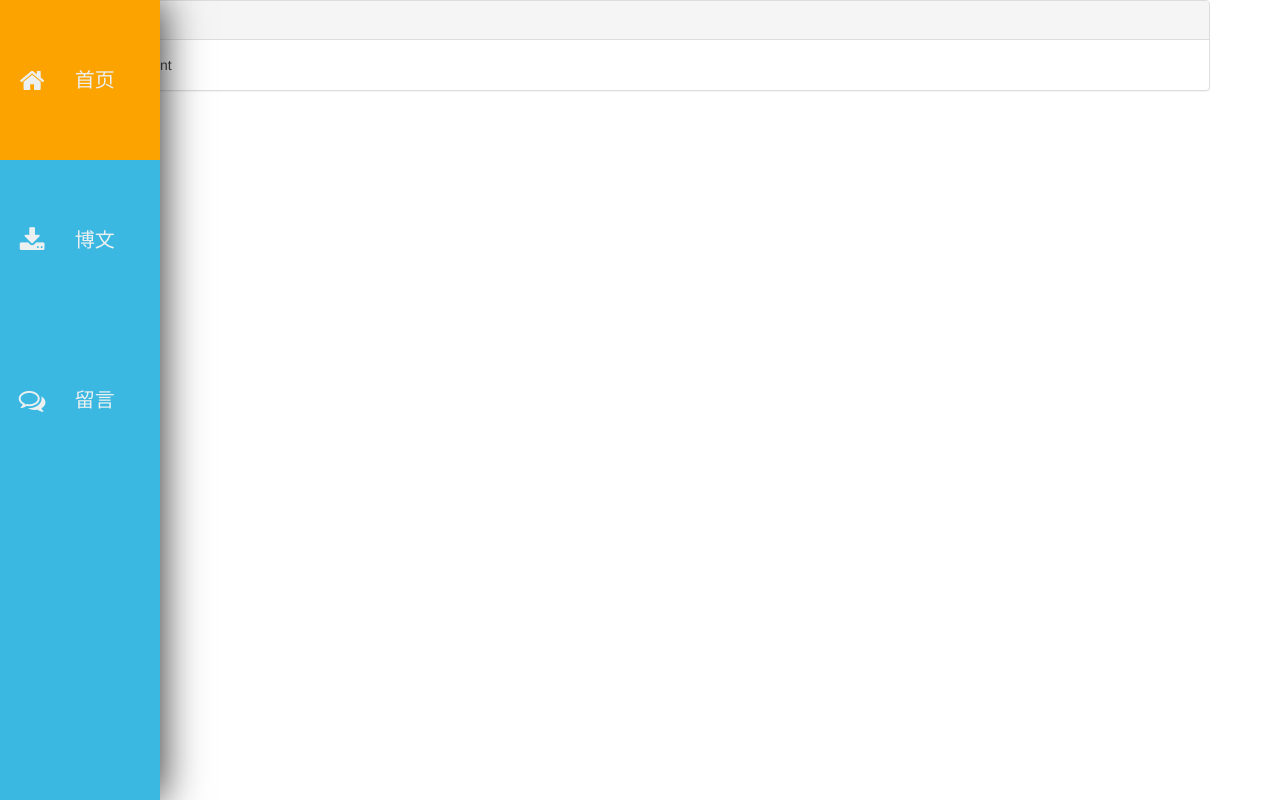
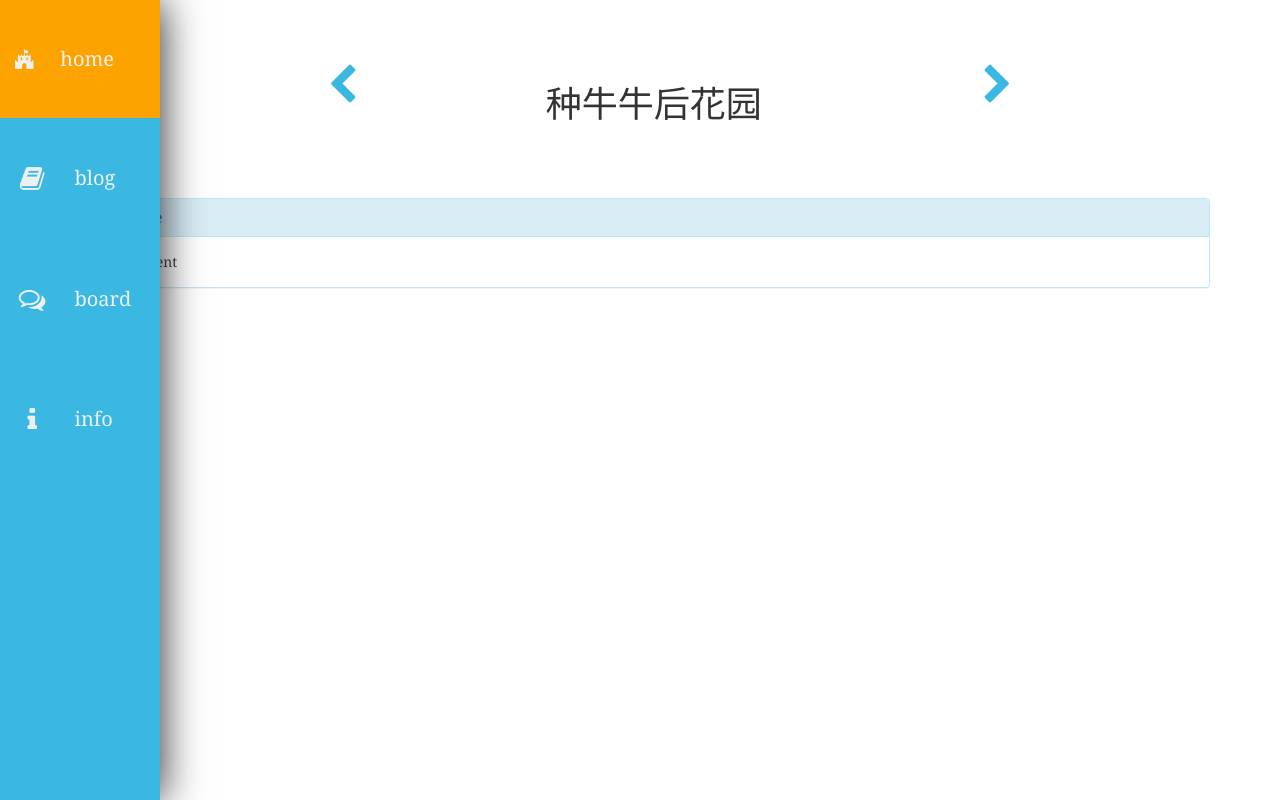
Before and after one commit to jinJoker/meanBlog, a website: page client/views/index.html in a window 1280 px wide. Drawn offline with nearby package versions, Linux system fonts and the light colour scheme.

Commit message:
add title & shadow

```diff
--- a/client/css/style.css
+++ b/client/css/style.css
@@ -1,3 +1,7 @@
+body {
+    font-family: museo-slab, Georgia, "Times New Roman", Times, serif;
+}
+
 .jin-shadow:hover {
     box-shadow:1px 1px 40px #292929;
 }
@@ -5,3 +9,20 @@
 .jin-margin {
     margin: 0 auto;
 }
+
+.jin-algn-left {
+    margin-left: auto;
+}
+
+.jin-algn-right {
+    margin-right: auto;
+}
+
+.jin-font-blue {
+    color: #3bb8e1;
+}
+
+.jin-title-margin {
+    margin-top: 5%;
+    margin-bottom: 5%;
+}
--- a/client/views/index.html
+++ b/client/views/index.html
@@ -18,27 +18,39 @@
             <ul class="nav navbar-nav">
                 <li>
                     <a href>
-                        <i class="fa fa-fw fa-lg fa-home"></i>
-                        <span>首页</span>
+                        <i class="fa fa-fort-awesome"></i>
+                        <span>home</span>
                     </a>
                 </li>
                 <li>
                     <a href>
-                        <i class="fa fa-fw fa-lg fa-download "></i>
-                        <span>博文</span>
+                        <i class="fa fa-fw fa-lg fa-book "></i>
+                        <span>blog</span>
                     </a>
                 </li>
                 <li>
                     <a href>
                         <i class="fa fa-fw fa-lg fa-comments-o"></i>
-                        <span>留言</span>
+                        <span>board</span>
+                    </a>
+                </li>
+                <li>
+                    <a href>
+                        <i class="fa fa-fw fa-lg fa-info"></i>
+                        <span>info</span>
                     </a>
                 </li>
 
             </ul>
         </nav>
+        <div class="row jin-title-margin">
+            <div class="col-xs-2 col-xs-offset-2 col-md-1 col-md-offset-3 jin-font-blue"><i class="fa fa-chevron-left fa-3x"></i></div>
+            <div class="col-xs-3 col-xs-offset-1 col-md-3 col-md-offset-1"><h1>种牛牛后花园</h1></div>
+            <div class="col-xs-1 col-md-offset-1 jin-font-blue"><i class="fa fa-chevron-right fa-3x"></i></div>
+
+        </div>
         <div class="container">
-            <div class="panel panel-default">
+            <div class="panel panel-info jin-shadow">
                 <div class="panel-heading">
                     <h3 class="panel-title">Panel title</h3>
                 </div>
```
